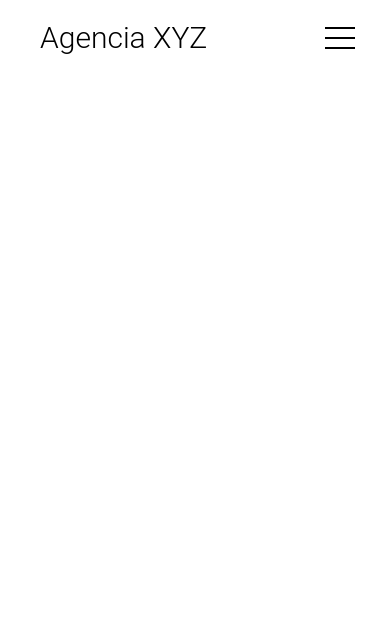
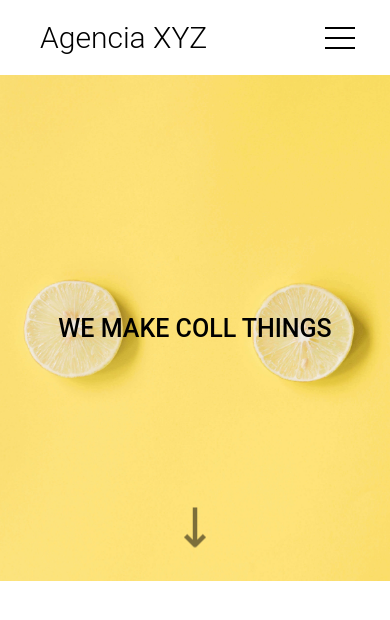
Before and after one commit to pjonnathan/LandingPage---Agencia, a plain HTML site: page index.html in a window 390 px wide. Drawn offline with Linux system fonts and the light colour scheme.

Commit message:
feature da div hero

```diff
--- a/index.html
+++ b/index.html
@@ -32,7 +32,9 @@
             </nav>
         </div>
     </header>
-    <section class="hero"></section>
+    <section class="hero">
+        <h2>We make coll things</h2>
+    </section>
     <section class="about"></section>
     <section class="services"></section>
     <section class="projects"></section>
--- a/src/css/style.css
+++ b/src/css/style.css
@@ -42,6 +42,44 @@ body {
 /*HERO*/
 .hero {
     grid-area: hero;
+    height: 89vh;
+    background: url('../img/lemons.jpg') center center no-repeat;
+    background-size: cover;
+    display: flex;
+    justify-content: center;
+    align-items: center;
+    position: relative;
+}
+
+.hero h2 {
+    font-weight: 500;
+    text-transform: uppercase;
+    font-size: 4rem;
+}
+
+.hero:after {
+    content: url('../img/seta_preta.png');
+    position: absolute;
+    height: 35px;
+    bottom: 40px;
+    animation: downarrow 0.6s infinite alternate ease-in-out;
+}
+
+@-webkit-keyframes downarrow {
+    0% { -webkit-transform: translateY(0) ;
+    opacity: 0.4;}
+    100% {-webkit-transform: translateY(0.4em);
+    opacity: 0.9;}
+
+}
+
+@media (max-width: 425px){
+    .hero {
+        height: 60vh;
+    }
+    .hero h2 {
+        font-size: 2.5rem;
+    }
 }
 
 .about {
```
